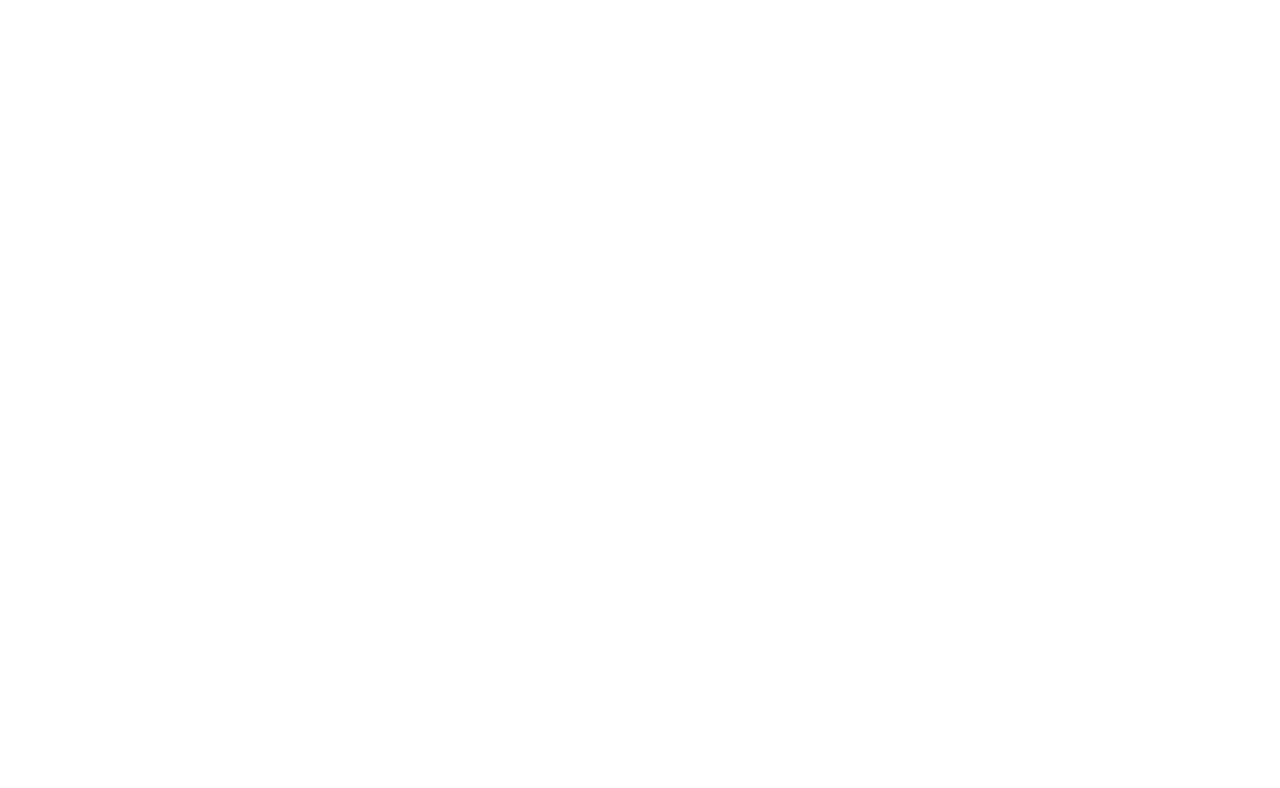
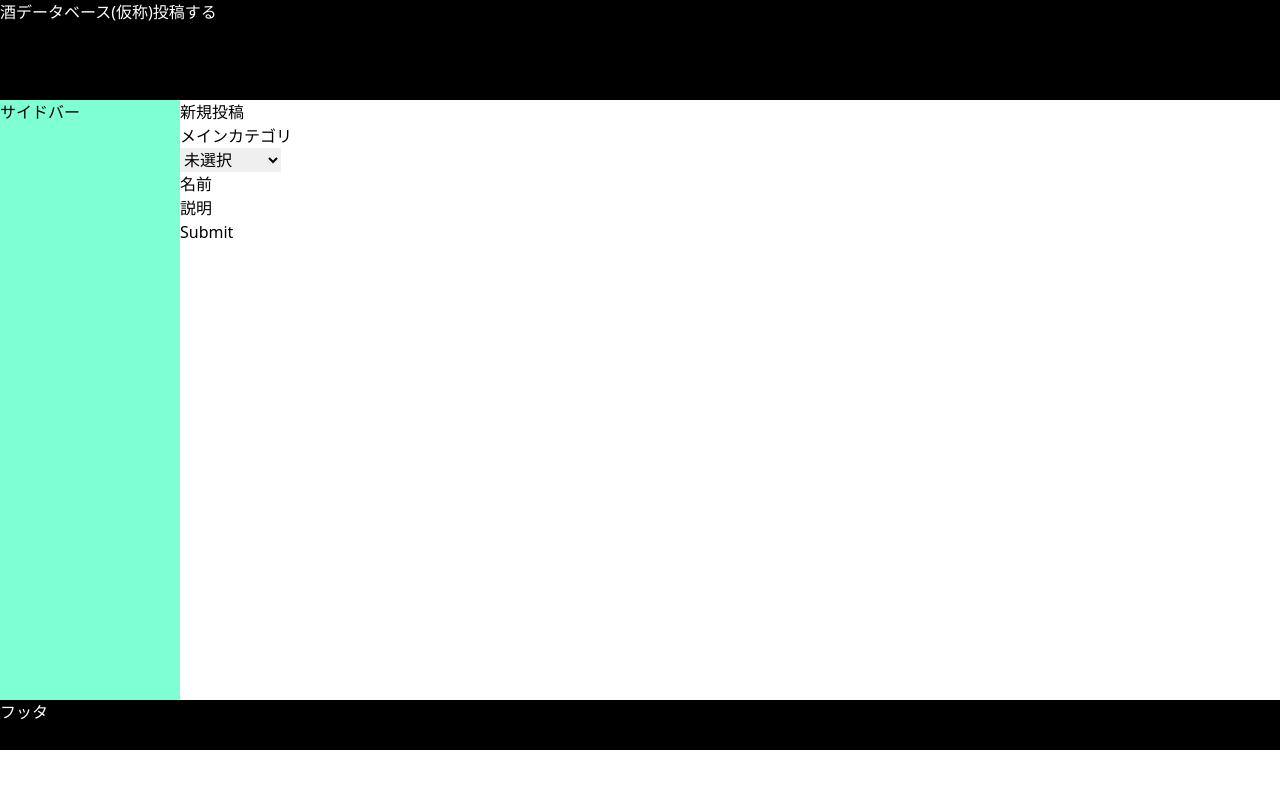
Before and after one commit to tetsuya-moriyama-iosys/sake-db, a Vue app in the folder front/: page /post in a window 1280 px wide. Before the commit this address had no page. Shown: the top 788 px of the page. Built offline with nearby package versions, Linux system fonts and the light colour scheme.

Commit message:
途中保存

```diff
--- a/front/package.json
+++ b/front/package.json
@@ -16,13 +16,16 @@
   },
   "dependencies": {
     "@apollo/client": "^3.11.1",
+    "@vee-validate/rules": "^4.13.2",
     "@vue/apollo-composable": "^4.0.2",
     "@vue/apollo-option": "^4.0.0",
     "axios": "^1.7.2",
     "graphql": "^16.9.0",
     "pinia": "^2.1.7",
+    "vee-validate": "^4.13.2",
     "vue": "^3.4.29",
-    "vue-router": "^4.3.3"
+    "vue-router": "^4.3.3",
+    "yup": "^1.4.0"
   },
   "devDependencies": {
     "@rushstack/eslint-patch": "^1.8.0",
--- /dev/null
+++ b/front/src/components/blocks/common/forms/MasterCategorySelect.vue
@@ -0,0 +1,43 @@
+<!--親カテゴリ選択セレクトボックス-->
+
+<template>
+  <SelectField v-bind="propsObj" />
+</template>
+
+<script setup lang="ts">
+import SelectField, {
+  type SelectFieldProps,
+} from '@/components/parts/forms/core/SelectField.vue';
+import {
+  MasterCategory,
+  MasterCategoryLabel,
+} from '@/const/db/category/master';
+
+const { label = 'メインカテゴリ', ...props } =
+  defineProps<Omit<SelectFieldProps, 'options'>>();
+
+//選択肢
+const options = [
+  {
+    label: MasterCategoryLabel[MasterCategory.SPIRITS],
+    value: MasterCategory.SPIRITS,
+  },
+  {
+    label: MasterCategoryLabel[MasterCategory.BREW],
+    value: MasterCategory.BREW,
+  },
+  {
+    label: MasterCategoryLabel[MasterCategory.LIQUEUR],
+    value: MasterCategory.LIQUEUR,
+  },
+  {
+    label: MasterCategoryLabel[MasterCategory.OTHER],
+    value: MasterCategory.OTHER,
+  },
+];
+
+//オブジェクトを作らないとバインディングされないので詰め替える
+const propsObj = { ...props, label, options };
+</script>
+
+<style scoped></style>
--- /dev/null
+++ b/front/src/components/parts/forms/core/FormField.vue
@@ -0,0 +1,46 @@
+<template>
+  <div>
+    <div v-if="label">
+      {{ label }}
+    </div>
+    <div>
+      <Field v-bind="props"><slot></slot></Field>
+    </div>
+    <div class="error">
+      <ErrorMessage :name="props.name" />
+    </div>
+  </div>
+</template>
+
+<script setup lang="ts">
+import { Field, ErrorMessage } from 'vee-validate';
+
+export interface FormFieldProps {
+  label?: string;
+  name: string;
+  as?: 'input' | 'textarea' | 'select'; //Fieldのas属性
+  type?:
+    | 'text'
+    | 'email'
+    | 'password'
+    | 'number'
+    | 'url'
+    | 'tel'
+    | 'date'
+    | 'time'
+    | 'datetime-local'
+    | 'month'
+    | 'week'
+    | 'search'
+    | 'color'; //inputのtype属性
+}
+
+const props = defineProps<FormFieldProps>();
+</script>
+
+<style scoped>
+div.error {
+  color: red;
+  font-size: 75%;
+}
+</style>
--- /dev/null
+++ b/front/src/components/parts/forms/core/SelectField.vue
@@ -0,0 +1,34 @@
+<!--汎用セレクトボックス-->
+<template>
+  <FormField v-bind="props" as="select" :multiple="props.isMultiple">
+    <option v-if="isDisplayEmpty" value="" :disabled="props.isRequired">
+      未選択
+    </option>
+    <option v-for="option in options" :key="option.value" :value="option.value">
+      {{ option.label }}
+    </option>
+  </FormField>
+</template>
+
+<script setup lang="ts">
+import FormField, {
+  type FormFieldProps,
+} from '@/components/parts/forms/core/FormField.vue';
+
+interface SelectProps {
+  isMultiple?: boolean;
+  isRequired?: boolean;
+  isDisplayEmpty?: boolean;
+  options: Option[];
+}
+
+export interface Option {
+  label: string;
+  value: string | number;
+}
+
+export type SelectFieldProps = SelectProps & Omit<FormFieldProps, 'as'>;
+const props = defineProps<SelectFieldProps>();
+</script>
+
+<style scoped></style>
--- /dev/null
+++ b/front/src/components/parts/forms/core/TextareaField.vue
@@ -0,0 +1,17 @@
+<!--汎用セレクトボックス-->
+<template>
+  <FormField v-bind="props" as="textarea" />
+</template>
+
+<script setup lang="ts">
+import FormField, {
+  type FormFieldProps,
+} from '@/components/parts/forms/core/FormField.vue';
+
+interface TextareaProps {}
+
+export type SelectFieldProps = TextareaProps & Omit<FormFieldProps, 'as'>;
+const props = defineProps<SelectFieldProps>();
+</script>
+
+<style scoped></style>
--- /dev/null
+++ b/front/src/const/db/category/master.ts
@@ -0,0 +1,32 @@
+/* eslint-disable no-unused-vars*/
+
+export enum MasterCategory {
+  SPIRITS = 1, //蒸留酒
+  BREW = 2, //醸造酒
+  LIQUEUR = 3, //リキュール
+  OTHER = 4, //その他
+}
+
+export const MasterCategoryLabel = {
+  [MasterCategory.SPIRITS]: '蒸留酒',
+  [MasterCategory.BREW]: '醸造酒',
+  [MasterCategory.LIQUEUR]: 'リキュール',
+  [MasterCategory.OTHER]: 'その他',
+};
+
+export enum SPIRITS {
+  WHISKEY = 11, //ウィスキー
+  BRANDY = 12, //ブランデー
+  RUM = 13, //ラム
+  VODKA = 14, //ウォッカ
+  GIN = 15, //ジン
+  TEQUILA = 16, //テキーラ
+  OTHER = 17, //その他
+}
+
+export enum BREW {
+  SAKE = 51, //日本酒
+  BEER = 52, //ビール
+  WINE = 53, //ワイン
+  OTHER = 54, //その他
+}
--- /dev/null
+++ b/front/src/forms/Post/CreatePostForm.ts
@@ -0,0 +1,20 @@
+/**
+ * 新規作成フォーム
+ */
+import * as yup from 'yup';
+import { string } from 'yup';
+import yupLocaleJP from '@/lib/yup/yupLocaleJa';
+
+yup.setLocale(yupLocaleJP);
+
+export const FormKeys = {
+  CATEGORY: 'category', //メインカテゴリ
+  TITLE: 'title', //名前
+  DESCRIPTION: 'description', //説明
+} as const;
+
+export const initialValues = {};
+
+export const validationSchema = {
+  [FormKeys.TITLE]: string().max(3).required(),
+};
--- /dev/null
+++ b/front/src/lib/yup/yupLocaleJa.ts
@@ -0,0 +1,89 @@
+import type * as yup from 'yup';
+
+// NOTE: `notType` is omitted because it's too hard to users to understand the
+//       concept and what's happening. Write your own if you need that one.
+export const mixed: yup.LocaleObject['mixed'] = {
+  default: ({ label }) => (label ? label + 'の' : '') + '値が不正です',
+  required: ({ label }) => (label ? label + 'は' : '') + '必須です',
+  oneOf: ({ label, values }) =>
+    (label ? label + 'には' : '') + `以下のものが入力できます: ${values}`,
+  notOneOf: ({ label, values }) =>
+    (label ? label + 'には' : '') + `以下のものは入力できません: ${values}`,
+  // From user's perspective, defined and default is essentially same.
+  defined: ({ label }) => (label ? label + 'は' : '') + '必須です',
+};
+
+export const string: yup.LocaleObject['string'] = {
+  length: ({ label, length }) =>
+    (label ? label + 'は' : '') + `${length}文字である必要があります`,
+  min: ({ label, min }) =>
+    (label ? label + 'は' : '') + `${min}文字以上のみ入力できます`,
+  max: ({ label, max }) =>
+    (label ? label + 'は' : '') + `${max}文字まで入力できます`,
+  matches: ({ label, regex }) =>
+    (label ? label + 'は' : '') + `以下の形式である必要があります: ${regex}`,
+  email: ({ label }) =>
+    (label ? label + 'は' : '') + '正しいメールアドレスではありません',
+  url: ({ label }) => (label ? label + 'は' : '') + '正しいURLではありません',
+  uuid: ({ label }) => (label ? label + 'は' : '') + '正しいUUIDではありません',
+  trim: ({ label }) =>
+    (label ? label + 'の' : '') + '前後に空白は含められません',
+  lowercase: ({ label }) =>
+    (label ? label + 'には' : '') + '小文字のみ入力できます',
+  uppercase: ({ label }) =>
+    (label ? label + 'には' : '') + '大文字のみ入力できます',
+};
+
+export const number: yup.LocaleObject['number'] = {
+  min: ({ label, min }) =>
+    (label ? label + 'には' : '') + `${min}以上の数のみ入力可能です`,
+  max: ({ label, max }) =>
+    (label ? label + 'には' : '') + `${max}以下の数のみ入力可能です`,
+  lessThan: ({ label, less }) =>
+    (label ? label + 'には' : '') + `${less}未満の数のみ入力可能です`,
+  moreThan: ({ label, more }) =>
+    (label ? label + 'には' : '') + `${more}より大きい数のみ入力可能です`,
+  positive: ({ label }) =>
+    (label ? label + 'には' : '') + '正の数のみ入力できます',
+  negative: ({ label }) =>
+    (label ? label + 'には' : '') + '負の数のみ入力できます',
+  integer: ({ label }) =>
+    (label ? label + 'には' : '') + '整数のみ入力可能です',
+};
+
+// To format date, use the second argument of yup.date().min/max.
+export const date: yup.LocaleObject['date'] = {
+  min: ({ label, min }) =>
+    (label ? label + 'には' : '') + `${min}以降の日付のみ入力可能です`,
+  max: ({ label, max }) =>
+    (label ? label + 'には' : '') + `${max}以前の日付のみ入力可能です`,
+};
+
+export const object: yup.LocaleObject['object'] = {
+  noUnknown: ({ label, unknown }: { label?: string; unknown?: string }) =>
+    (label ? label + 'には' : '') +
+    '登録されていないキーは入力できません' +
+    (unknown ? ': ' + unknown : ''),
+};
+
+export const array: yup.LocaleObject['array'] = {
+  min: ({ label, min }) => (label ? label + 'は' : '') + `${min}つ以上必要です`,
+  max: ({ label, max }) =>
+    (label ? label + 'は' : '') + `${max}つまで入力できます`,
+  length: ({ label, length }) =>
+    (label ? label + 'は' : '') + `${length}つである必要があります`,
+};
+
+/**
+ * Descriptive messages.
+ */
+const yupLocaleJP: yup.LocaleObject = {
+  mixed,
+  string,
+  number,
+  date,
+  object,
+  array,
+};
+
+export default yupLocaleJP;
--- a/front/src/router/main.ts
+++ b/front/src/router/main.ts
@@ -3,6 +3,7 @@
  */
 import Layout from '@/views/Discovery/Layouts/BaseLayout.vue';
 import IndexPage from '@/views/Discovery/IndexPage.vue';
+import CreatePost from '@/views/Post/CreatePost.vue';
 
 const MainRouter = {
   path: '/',
@@ -14,6 +15,11 @@
       name: 'Index',
       component: IndexPage,
     },
+    {
+      path: '/post',
+      name: 'Post',
+      component: CreatePost,
+    },
   ],
 };
 
--- a/front/src/views/Discovery/Layouts/HeaderArea.vue
+++ b/front/src/views/Discovery/Layouts/HeaderArea.vue
@@ -1,5 +1,10 @@
 <template>
-  <header class="sticky">酒データベース(仮称)</header>
+  <header class="sticky">
+    <main class="flex">
+      <p class="block">酒データベース(仮称)</p>
+      <router-link to="/post">投稿する</router-link>
+    </main>
+  </header>
 </template>
 
 <script setup lang="ts"></script>
--- /dev/null
+++ b/front/src/views/Post/CreatePost.vue
@@ -0,0 +1,36 @@
+<template>
+  <div>新規投稿</div>
+  <VForm @submit="onSubmit" :validation-schema="validationSchema">
+    <MasterCategorySelect
+      :name="FormKeys.CATEGORY"
+      :is-display-empty="true"
+      :is-required="true"
+    />
+    <FormField :name="FormKeys.TITLE" label="名前" />
+    <FormField :name="FormKeys.TITLE" label="説明" />
+    <button type="submit">Submit</button>
+  </VForm>
+</template>
+
+<script setup lang="ts">
+import { Form as VForm, useForm } from 'vee-validate';
+import {
+  FormKeys,
+  initialValues,
+  validationSchema,
+} from '@/forms/Post/CreatePostForm';
+import MasterCategorySelect from '@/components/blocks/common/forms/MasterCategorySelect.vue';
+import FormField from '@/components/parts/forms/core/FormField.vue';
+
+useForm({
+  initialValues: initialValues,
+  validationSchema: validationSchema,
+});
+
+const onSubmit = () => {
+  //console.log(values);
+  // resetForm();
+};
+</script>
+
+<style scoped></style>
```
Also changed, not shown: 1 other file (tests, documents, lock files or other folders).
